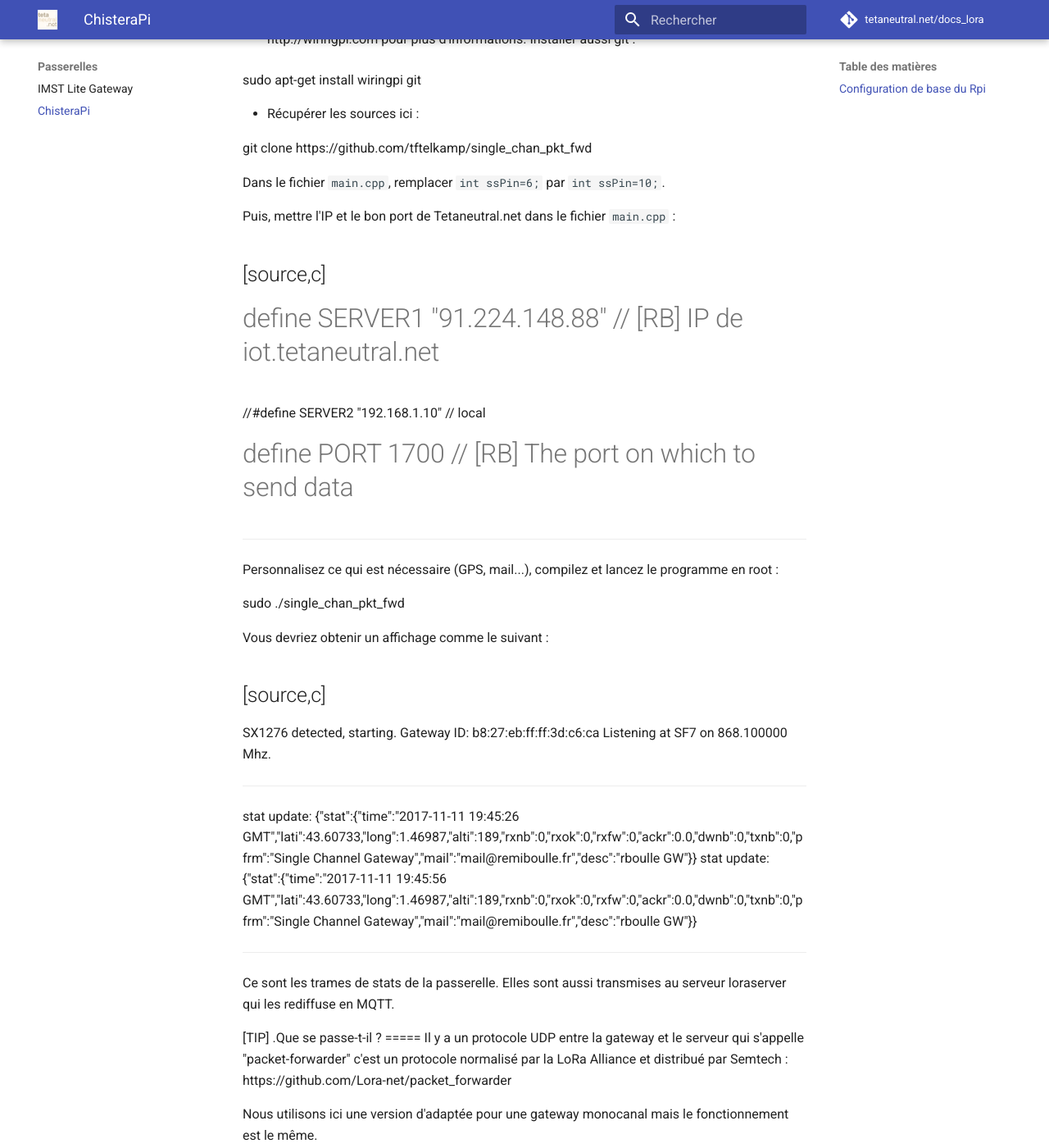
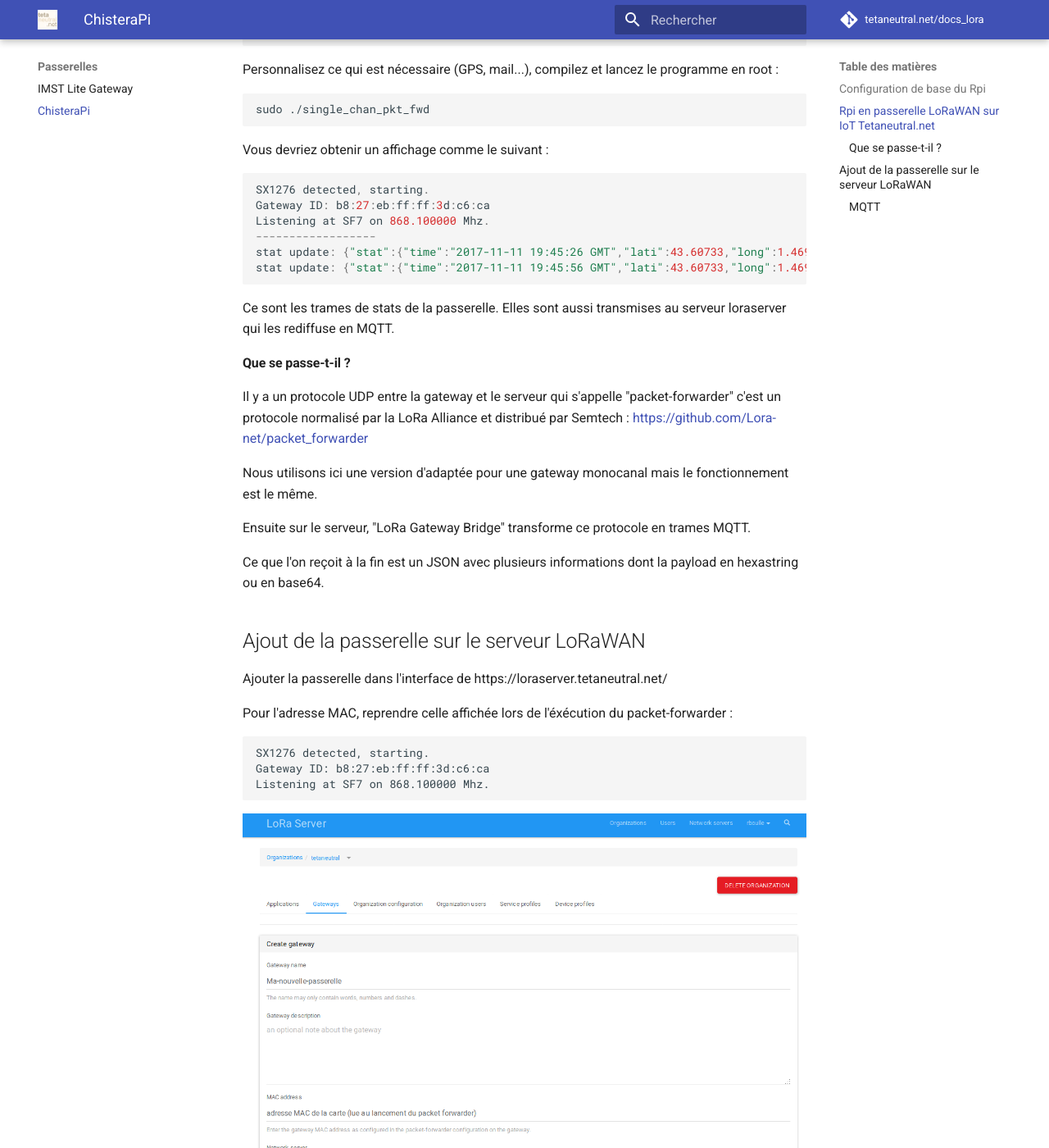
Before and after one commit to NICOLASGON/docs_lora_tetaneutral, an MkDocs documentation site: the page built from docs/gateways/chisterapi.md, in a window 1280 px wide and 1400 px high, scrolled down 1975 px. Shown: the whole window at 82% size. Built offline with MkDocs 1.6.1 and Material for MkDocs 9.7.7, drawn with Linux system fonts in a browser that asks for light colours; comment, search, counter and statistics services are not loaded; some of the changed text lies outside the part shown.

Commit message:
maj page Chistera

````diff
--- a/docs/gateways/chisterapi.md
+++ b/docs/gateways/chisterapi.md
@@ -1,6 +1,8 @@
 # ChisteraPi
 
-C'est une passerelle LoRaWAN mono-canal basé sur Raspberry Pi et la carte ChisteraPi développée par snootlab.
+C'est une passerelle LoRaWAN mono-canal basé sur Raspberry Pi et la carte ChisteraPi qui était commercialisée par Snootlab.
+
+Ce matériel n'est plus utilisée et cette page plus maintenue.
 
 ## Configuration de base du Rpi
 
@@ -23,10 +25,9 @@ Patienter jusqu’à ce que dd vous rende la main. Ensuite faite un :
 
 afin d'être sûr que toutes les données dans les mémoires tampons soient écrites sur le disque.
 
-[WARNING]
-=====
-Par défaut, sur RaspberryPi, ssh n’est pas activé. Pour le faire ajoutez un fichier nommé ssh (sans extensions ni rien, vide ou pas) dans la partition boot de la carte SD. Plus d’informations ici : https://www.raspberrypi.org/blog/a-security-update-for-raspbian-pixel/
-=====
+!!! warning
+    Par défaut, sur RaspberryPi, ssh n’est pas activé. Pour le faire ajoutez un fichier nommé ssh (sans extensions ni rien, vide ou pas) dans la partition boot de la carte SD. Plus d’informations ici : https://www.raspberrypi.org/blog/a-security-update-for-raspbian-pixel/
+
 
 Insérez la carte SD dans le Raspberry et démarrez.
 
@@ -38,87 +39,81 @@ qui va scanner votre réseau local. Vous devriez trouver l’IP attribuée à vo
 
 Il suffit ensuite de s’y connecter en ssh avec :
 
- ssh pi@192.168.0.16
+    ssh pi@192.168.0.16
 
 L'utilisateur par défaut est « pi ». Son mot de passe est raspberry (à changer par la suite). Faire les réglages habituels (dont « étendre le système de fichiers ») avec :
 
  sudo raspi-config
 
-== Rpi en passerelle LoRaWAN sur IoT Tetaneutral.net
+## Rpi en passerelle LoRaWAN sur IoT Tetaneutral.net
 
-[WARNING]
-=====
-À vérifier mais selon les specifications LoRaWAN, aucune gateway mono-canal ne peut être conforme à la norme...
-=====
+!!! warning
+    À vérifier mais selon les specifications LoRaWAN, aucune gateway mono-canal ne peut être conforme à la norme...
+
 
 * Activer le SPI (Serial Peripheral Interface, bus de données série selon un schéma maître-esclaves qui permet de communiquer avec le transmetteur) avec `raspi-config` via le menu "Interfacing Options".
 
 * Installer la librairie WiringPi (normalement déjà installée dans raspbian). C'est une  librairie d'accès aux GPIO pour le microcontroleur BCM2835 utilisé sur le Raspberry Pi. Voir http://wiringpi.com pour plus d'informations. Installer aussi git :
 
- sudo apt-get install wiringpi git
+    sudo apt-get install wiringpi git
 
 
 * Récupérer les sources ici :
 
- git clone https://github.com/tftelkamp/single_chan_pkt_fwd
+    git clone https://github.com/tftelkamp/single_chan_pkt_fwd
 
 Dans le fichier `main.cpp`, remplacer `int ssPin=6;` par `int ssPin=10;`.
 
 Puis, mettre l'IP et le bon port de Tetaneutral.net dans le fichier `main.cpp` :
 
-[source,c]
------
+``` c
 #define SERVER1 "91.224.148.88" // [RB] IP de iot.tetaneutral.net
-//#define SERVER2 "192.168.1.10"      // local
 #define PORT 1700                   // [RB] The port on which to send data
------
+```
 
 
 Personnalisez ce qui est nécessaire (GPS, mail...), compilez et lancez le programme en root :
 
- sudo ./single_chan_pkt_fwd
+    sudo ./single_chan_pkt_fwd
 
 Vous devriez obtenir un affichage comme le suivant :
 
-[source,c]
------
+``` c
 SX1276 detected, starting.
 Gateway ID: b8:27:eb:ff:ff:3d:c6:ca
 Listening at SF7 on 868.100000 Mhz.
 ------------------
 stat update: {"stat":{"time":"2017-11-11 19:45:26 GMT","lati":43.60733,"long":1.46987,"alti":189,"rxnb":0,"rxok":0,"rxfw":0,"ackr":0.0,"dwnb":0,"txnb":0,"pfrm":"Single Channel Gateway","mail":"mail@remiboulle.fr","desc":"rboulle GW"}}
 stat update: {"stat":{"time":"2017-11-11 19:45:56 GMT","lati":43.60733,"long":1.46987,"alti":189,"rxnb":0,"rxok":0,"rxfw":0,"ackr":0.0,"dwnb":0,"txnb":0,"pfrm":"Single Channel Gateway","mail":"mail@remiboulle.fr","desc":"rboulle GW"}}
------
+```
 
 Ce sont les trames de stats de la passerelle. Elles sont aussi transmises au serveur loraserver qui les rediffuse en MQTT.
 
-[TIP]
-.Que se passe-t-il ?
-=====
-Il y a un protocole UDP entre la gateway et le serveur qui s'appelle "packet-forwarder" c'est un protocole normalisé par la LoRa Alliance et distribué par Semtech : https://github.com/Lora-net/packet_forwarder
+#### Que se passe-t-il ?
+
+Il y a un protocole UDP entre la gateway et le serveur qui s'appelle "packet-forwarder" c'est un protocole normalisé par la LoRa Alliance et distribué par Semtech : [https://github.com/Lora-net/packet_forwarder](https://github.com/Lora-net/packet_forwarder)
 
 Nous utilisons ici une version d'adaptée pour une gateway monocanal mais le fonctionnement est le même.
 
-Ensuite sur le serveur http://iot.tetaneutral.net il y a "LoRa Gateway Bridge" qui transforme ce protocole en trames MQTT.
+Ensuite sur le serveur, "LoRa Gateway Bridge" transforme ce protocole en trames MQTT.
 
-Ce que l'on reçoit à la fin est un JSON avec pleins d'infos dont la payload en hexastring ou en base64.
-=====
+Ce que l'on reçoit à la fin est un JSON avec plusieurs informations dont la payload en hexastring ou en base64.
 
-=== Ajout de la passerelle sur loraserver.tetaneutral.net
+##  Ajout de la passerelle sur le serveur LoRaWAN
 
 Ajouter la passerelle dans l'interface de https://loraserver.tetaneutral.net/
 
 Pour l'adresse MAC, reprendre celle affichée lors de l'éxécution du packet-forwarder :
 
------
+```
 SX1276 detected, starting.
 Gateway ID: b8:27:eb:ff:ff:3d:c6:ca
 Listening at SF7 on 868.100000 Mhz.
------
+```
 
-image:passerelle-ChisteraPi-d6e47.png[]
+![passerelleChisteraPi](../assets/img/passerelle-ChisteraPi-d6e47.png)
 
-=== MQTT
+### MQTT
 
 Vous devriez-voir passer les trames de statistiques de la passerelle en vous abonnant au flux MQTT :
 
````
Also changed, not shown: docs/gateways/imst.md (+2 -0 lines), docs/index.md (+3 -0 lines), docs/assets/img/passerelles_boites.jpg (added).
